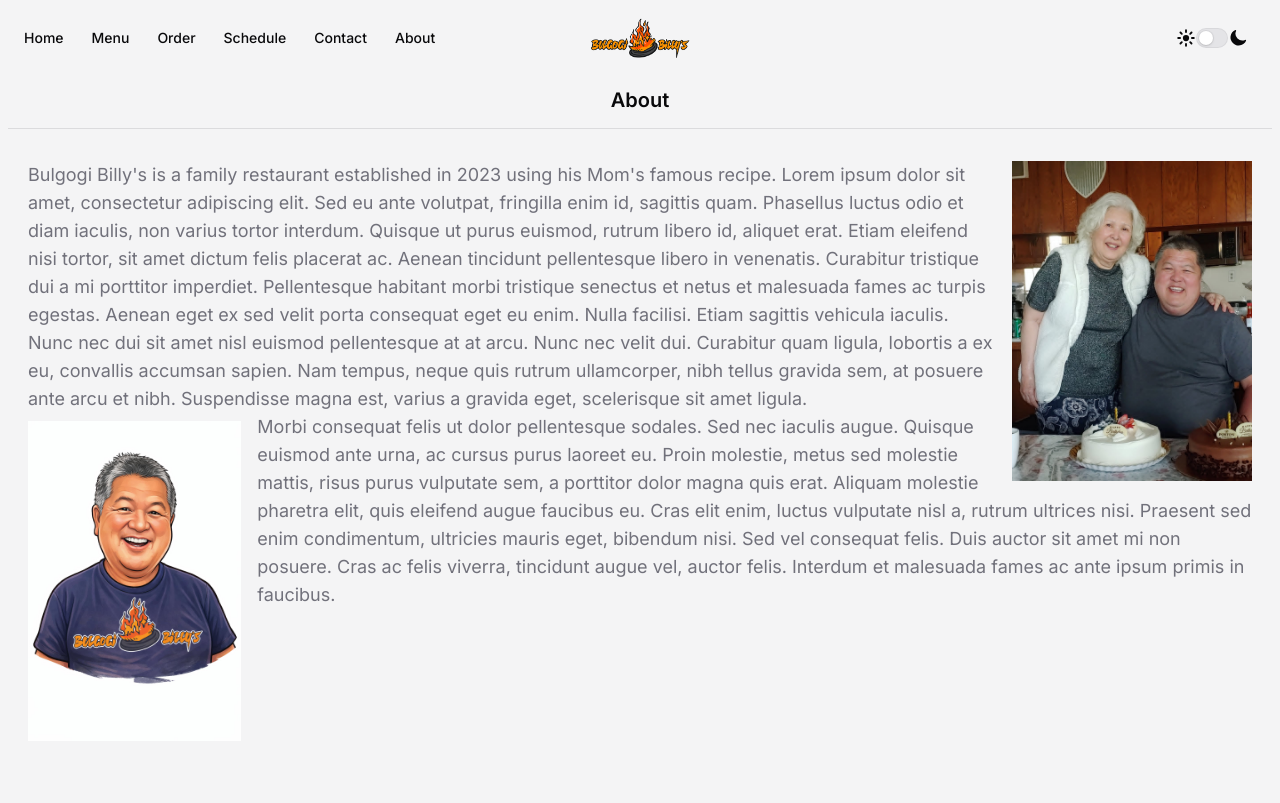
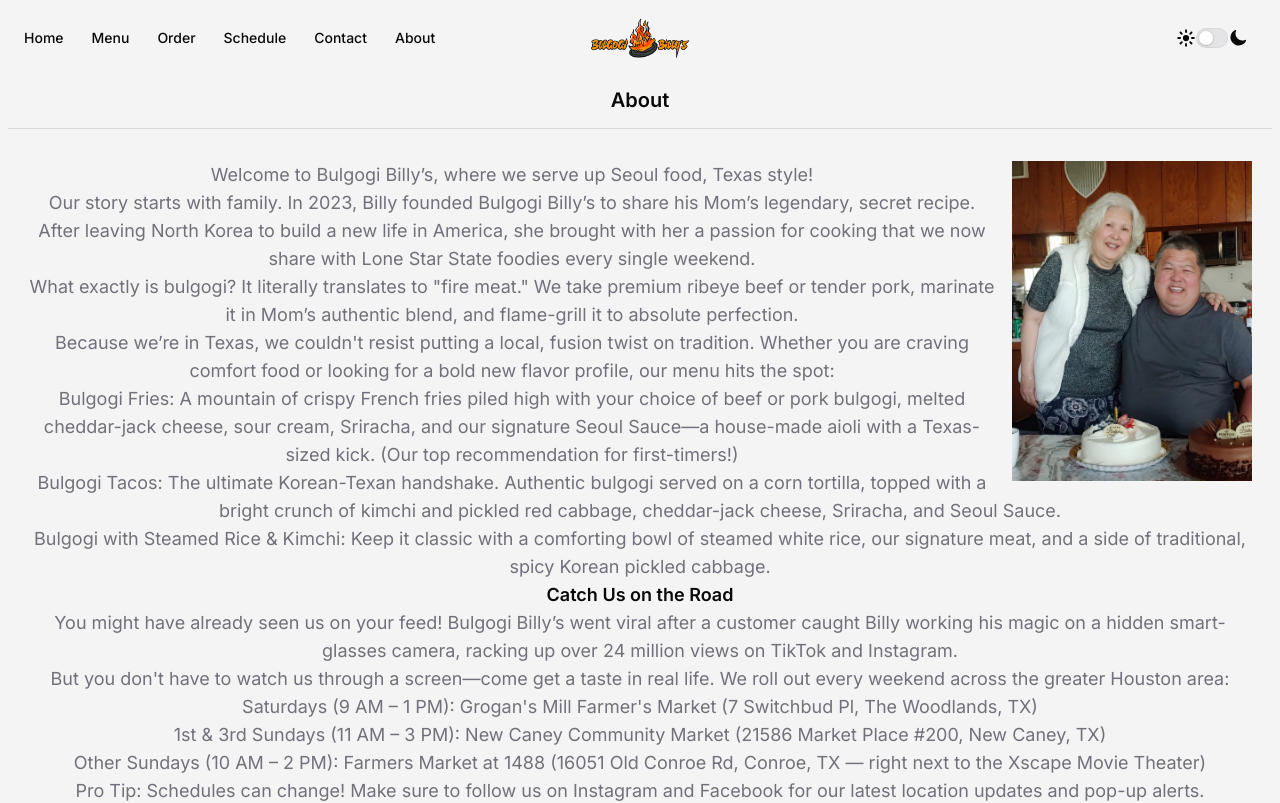
Before and after one commit to lukeludlow/bulgogi-billys, a React (Vite) app: page /about in a window 1280 px wide. Shown: the top 803 px of the page. Built offline with nearby package versions, Linux system fonts and the light colour scheme.

Commit message:
add about page

```diff
--- a/src/pages/about/About.tsx
+++ b/src/pages/about/About.tsx
@@ -1,4 +1,4 @@
-import { Heading } from "@/components/catalyst-ui-kit/heading.tsx";
+import { Heading, Subheading } from "@/components/catalyst-ui-kit/heading.tsx";
 import { Divider } from "@/components/catalyst-ui-kit/divider.tsx";
 import { Text } from "@/components/catalyst-ui-kit/text.tsx";
 
@@ -11,7 +11,7 @@ export default function About() {
             </div>
 
             {/* Parent container allowing text flow */}
-            <div className="text-left clearfix p-5 pb-20">
+            <div className="text-center clearfix p-5 pb-20">
                 <img
                     src="src/assets/billy-and-mom.jpeg"
                     className="h-80 block mx-auto mb-4 sm:inline sm:float-right sm:ml-4 sm:mr-0 sm:mb-2"
@@ -19,43 +19,124 @@ export default function About() {
                 />
 
                 <Text className="text-lg md:text-lg">
-                    Bulgogi Billy's is a family restaurant established in 2023
-                    using his Mom's famous recipe. Lorem ipsum dolor sit amet,
-                    consectetur adipiscing elit. Sed eu ante volutpat, fringilla
-                    enim id, sagittis quam. Phasellus luctus odio et diam
-                    iaculis, non varius tortor interdum. Quisque ut purus
-                    euismod, rutrum libero id, aliquet erat. Etiam eleifend nisi
-                    tortor, sit amet dictum felis placerat ac. Aenean tincidunt
-                    pellentesque libero in venenatis. Curabitur tristique dui a
-                    mi porttitor imperdiet. Pellentesque habitant morbi
-                    tristique senectus et netus et malesuada fames ac turpis
-                    egestas. Aenean eget ex sed velit porta consequat eget eu
-                    enim. Nulla facilisi. Etiam sagittis vehicula iaculis. Nunc
-                    nec dui sit amet nisl euismod pellentesque at at arcu. Nunc
-                    nec velit dui. Curabitur quam ligula, lobortis a ex eu,
-                    convallis accumsan sapien. Nam tempus, neque quis rutrum
-                    ullamcorper, nibh tellus gravida sem, at posuere ante arcu
-                    et nibh. Suspendisse magna est, varius a gravida eget,
-                    scelerisque sit amet ligula.
+                    Welcome to Bulgogi Billy’s, where we serve up Seoul food,
+                    Texas style!
                 </Text>
+
+                <Text className="text-lg md:text-lg">
+                    Our story starts with family. In 2023, Billy founded Bulgogi
+                    Billy’s to share his Mom’s legendary, secret recipe. After
+                    leaving North Korea to build a new life in America, she
+                    brought with her a passion for cooking that we now share
+                    with Lone Star State foodies every single weekend.
+                </Text>
+
+                <Text className="text-lg md:text-lg">
+                    What exactly is bulgogi? It literally translates to "fire
+                    meat." We take premium ribeye beef or tender pork, marinate
+                    it in Mom’s authentic blend, and flame-grill it to absolute
+                    perfection.
+                </Text>
+
+                <Text className="text-lg md:text-lg">
+                    Because we’re in Texas, we couldn't resist putting a local,
+                    fusion twist on tradition. Whether you are craving comfort
+                    food or looking for a bold new flavor profile, our menu hits
+                    the spot:
+                </Text>
+
+                <ul>
+                    <li>
+                        <Text className="text-lg md:text-lg">
+                            Bulgogi Fries: A mountain of crispy French fries
+                            piled high with your choice of beef or pork bulgogi,
+                            melted cheddar-jack cheese, sour cream, Sriracha,
+                            and our signature Seoul Sauce—a house-made aioli
+                            with a Texas-sized kick. (Our top recommendation for
+                            first-timers!)
+                        </Text>
+                    </li>
+                    <li>
+                        <Text className="text-lg md:text-lg">
+                            Bulgogi Tacos: The ultimate Korean-Texan handshake.
+                            Authentic bulgogi served on a corn tortilla, topped
+                            with a bright crunch of kimchi and pickled red
+                            cabbage, cheddar-jack cheese, Sriracha, and Seoul
+                            Sauce.
+                        </Text>
+                    </li>
+                    <li>
+                        <Text className="text-lg md:text-lg">
+                            Bulgogi with Steamed Rice & Kimchi: Keep it classic
+                            with a comforting bowl of steamed white rice, our
+                            signature meat, and a side of traditional, spicy
+                            Korean pickled cabbage.
+                        </Text>
+                    </li>
+                </ul>
+
+                <Subheading className="text-lg md:text-lg">
+                    Catch Us on the Road
+                </Subheading>
+
+                <Text className="text-lg md:text-lg">
+                    You might have already seen us on your feed! Bulgogi Billy’s
+                    went viral after a customer caught Billy working his magic
+                    on a hidden smart-glasses camera, racking up over 24 million
+                    views on TikTok and Instagram.
+                </Text>
+
+                <Text className="text-lg md:text-lg">
+                    But you don't have to watch us through a screen—come get a
+                    taste in real life. We roll out every weekend across the
+                    greater Houston area:
+                </Text>
+
+                <ul>
+                    <li>
+                        <Text className="text-lg md:text-lg">
+                            Saturdays (9 AM – 1 PM): Grogan's Mill Farmer's
+                            Market (7 Switchbud Pl, The Woodlands, TX)
+                        </Text>
+                    </li>
+                    <li>
+                        <Text className="text-lg md:text-lg">
+                            1st & 3rd Sundays (11 AM – 3 PM): New Caney
+                            Community Market (21586 Market Place #200, New
+                            Caney, TX)
+                        </Text>
+                    </li>
+                    <li>
+                        <Text className="text-lg md:text-lg">
+                            Other Sundays (10 AM – 2 PM): Farmers Market at 1488
+                            (16051 Old Conroe Rd, Conroe, TX — right next to the
+                            Xscape Movie Theater)
+                        </Text>
+                    </li>
+                </ul>
+
+                <Text className="text-lg md:text-lg">
+                    Pro Tip: Schedules can change! Make sure to follow us on
+                    Instagram and Facebook for our latest location updates and
+                    pop-up alerts.
+                </Text>
+
+                <Subheading className="text-lg md:text-lg">
+                    Bring the Fire to Your Next Event
+                </Subheading>
+
+                <Text className="text-lg md:text-lg">
+                    From small backyard gatherings to massive Texas-sized
+                    celebrations, Bulgogi Billy's brings the flavor. We offer
+                    catering that your guests will be talking about for weeks.
+                    Reach out today for custom rates and availability!
+                </Text>
+
                 <img
                     src="src/assets/cartoon-billy.jpeg"
                     className="h-80 float-left mr-4 my-2"
                     alt="cartoon-billy"
                 />
-                <Text className="text-lg md:text-lg">
-                    Morbi consequat felis ut dolor pellentesque sodales. Sed nec
-                    iaculis augue. Quisque euismod ante urna, ac cursus purus
-                    laoreet eu. Proin molestie, metus sed molestie mattis, risus
-                    purus vulputate sem, a porttitor dolor magna quis erat.
-                    Aliquam molestie pharetra elit, quis eleifend augue faucibus
-                    eu. Cras elit enim, luctus vulputate nisl a, rutrum ultrices
-                    nisi. Praesent sed enim condimentum, ultricies mauris eget,
-                    bibendum nisi. Sed vel consequat felis. Duis auctor sit amet
-                    mi non posuere. Cras ac felis viverra, tincidunt augue vel,
-                    auctor felis. Interdum et malesuada fames ac ante ipsum
-                    primis in faucibus.
-                </Text>
             </div>
         </div>
     );
```
